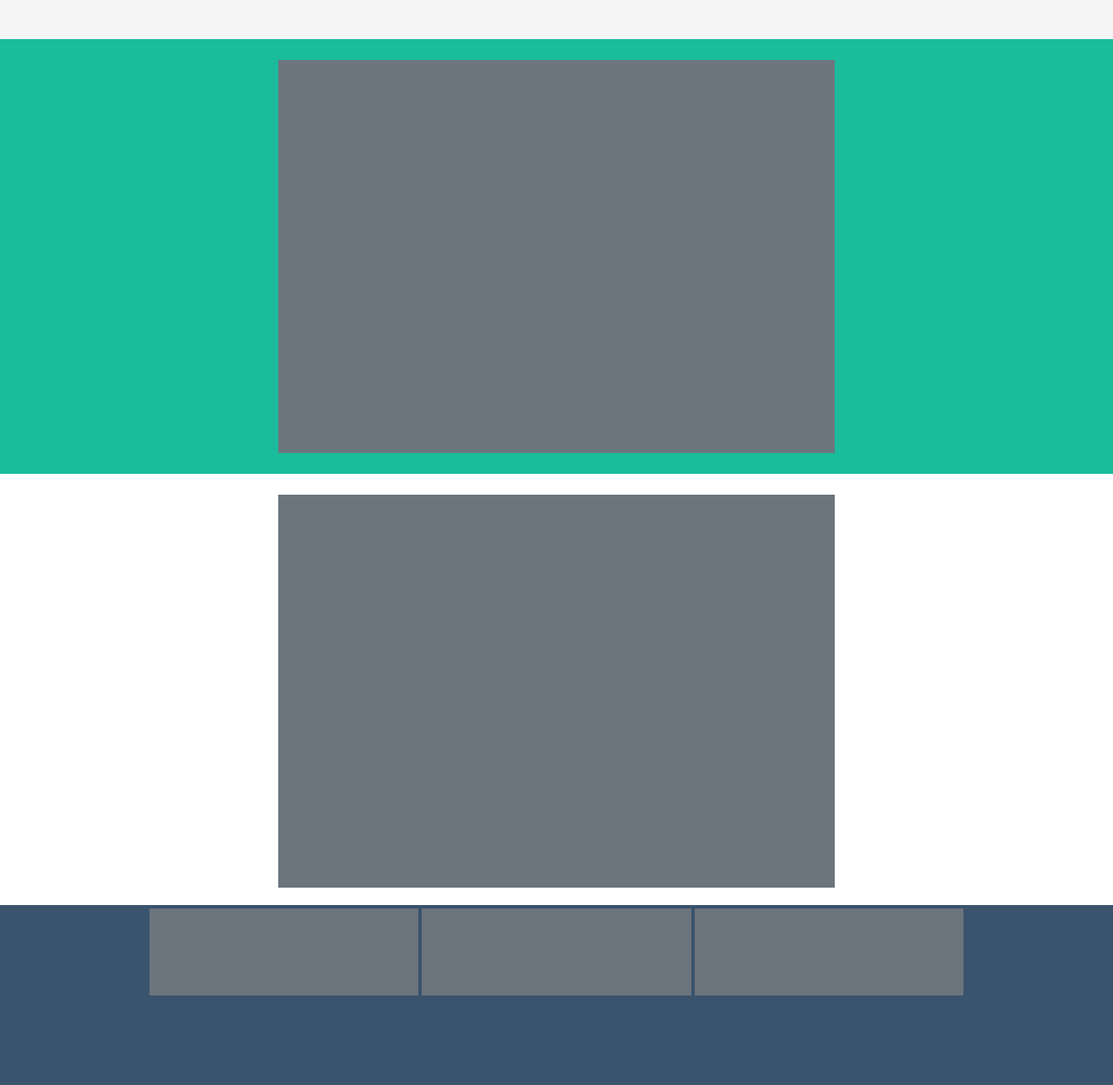
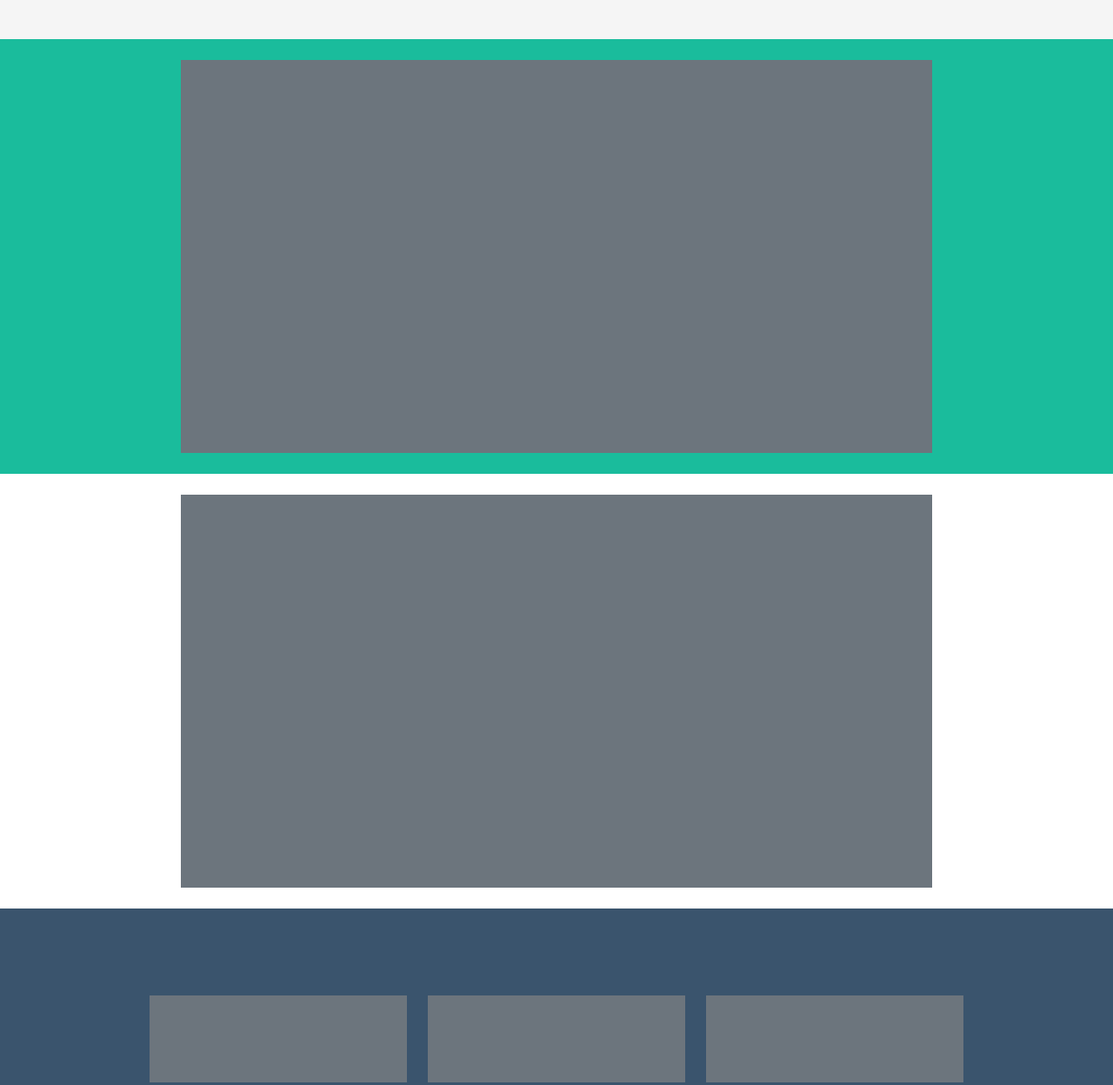
Before and after one commit to PasquiFra/html-css-bootstrap-freelancer, a plain HTML site: page index.html in a window 1280 px wide. Shown: the part 1522-2770 px from the top of the page at 87% size. Drawn offline with nearby package versions, Linux system fonts and the light colour scheme.

Commit message:
footer fixed, sections contained

```diff
--- a/index.html
+++ b/index.html
@@ -27,9 +27,7 @@
 
     <header class="container-fluid container-md cs-container d-flex">
 
-        <div class="title my-auto w-100">
-
-        </div>
+        <div class="title my-auto w-100"></div>
 
     </header>
 
@@ -37,17 +35,15 @@
 
         <section class="jumbotron container-fluid py-5 bg-verdeacqua">
 
-            <div class="content h-100 mx-auto bg-primary">
-
-            </div>
+            <div class="content h-100 mx-auto bg-primary"></div>
 
         </section>
 
         <section class="portfolio p-5">
 
-            <div class="title w-25 mx-auto"></div>
 
             <div class="container-fluid container-md cs-container">
+                <div class="title w-25 mx-auto"></div>
                 <div class="row row-cols-1 row-cols-md-2 row-cols-lg-3 align-items-center justify-content-center">
                     <div class="col">
                         <div class="card bg-secondary rounded-3 my-4"></div>
@@ -73,22 +69,23 @@
         </section>
 
         <section class="about py-4 bg-verdeacqua">
-
-            <div class="w-50 bg-secondary h-100 mx-auto"></div>
-
+            <div class="container-fluid container-md cs-container px-5 h-100">
+                <div class="w-100 bg-secondary h-100 mx-auto"></div>
+            </div>
         </section>
 
         <section class="contact-form py-4 bg-white">
-
-            <div class="w-50 bg-secondary h-100 mx-auto"></div>
-
+            <div class="container-fluid container-md cs-container px-5 h-100">
+                <div class="w-100 bg-secondary h-100 mx-auto"></div>
+            </div>
         </section>
 
-        <footer>
+        <footer class="d-flex align-items-center">
 
-            <div class="container-fluid cs-container">
+            <div class="container-fluid container-md cs-container">
 
-                <div class="row row-cols-1 row-cols-md-3 g-1 flex-wrap align-items-center justify-content-center">
+                <div class="row row-cols-1 row-cols-md-3 flex-wrap align-items-center justify-content-center">
+
                     <div class="col">
                         <div class="box bg-secondary text-align-center"></div>
                     </div>
@@ -100,6 +97,7 @@
                     <div class="col">
                         <div class="box bg-secondary text-align-center"></div>
                     </div>
+
                 </div>
 
             </div>
--- a/style/style.css
+++ b/style/style.css
@@ -51,6 +51,11 @@ header {
 .contact-form {
     height: 500px;
 }
+.about div,
+.contact-form div {
+    flex-basis: 100%;
+    max-width: 960px;
+}
 
 footer {
     background-color:#3A546D ;
```
